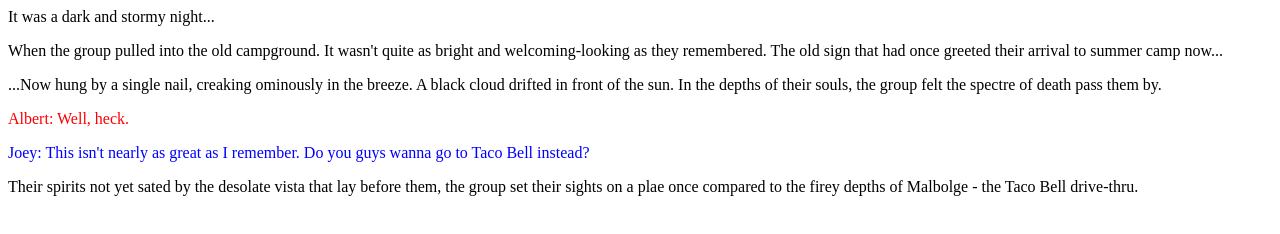
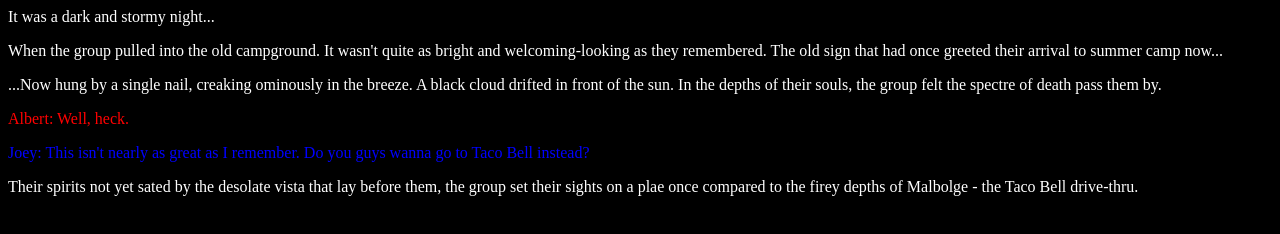
Before and after one commit to vmscoding/fireside-story, a plain HTML site: page index.html in a window 1280 px wide. Drawn offline with Linux system fonts and the light colour scheme.

Commit message:
Added style.css

```diff
--- a/index.html
+++ b/index.html
@@ -1,4 +1,8 @@
 <html>
+  <head>
+    <link rel="stylesheet" type="text/css" href="style.css">
+  </head>
+  </head>
   <body>
     <p>It was a dark and stormy night...</p>
     <p>When the group pulled into the old campground.
--- /dev/null
+++ b/style.css
@@ -0,0 +1,4 @@
+body {
+    color: white;
+    background-color: black;
+}
```
